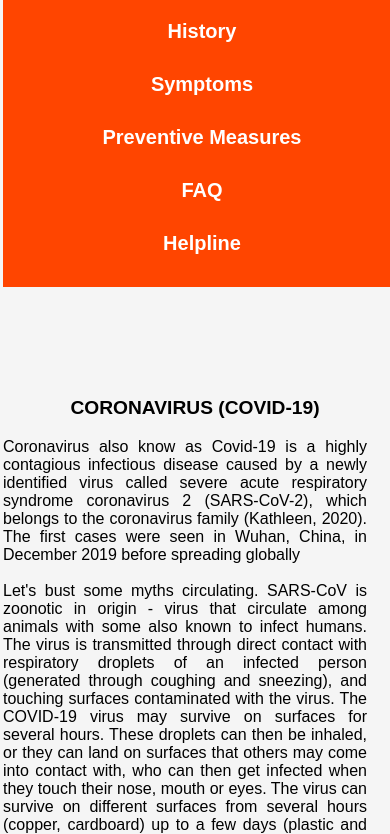
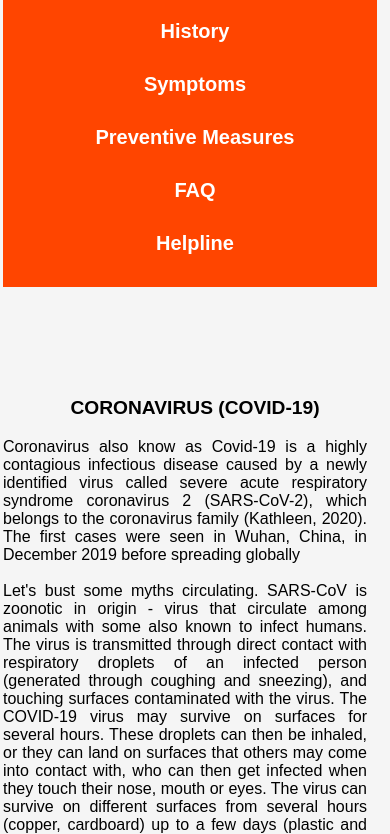
Before and after one commit to therealJimoh/Covid-19-Info, a plain HTML site: page index.html in a window 390 px wide. Shown: the part 95-929 px from the top of the page. Drawn offline with Linux system fonts and the light colour scheme.

Commit message:
Update style.css

```diff
--- a/style.css
+++ b/style.css
@@ -123,7 +123,7 @@ footer {
     }
 
     #nav-bar {
-        width: 100%;
+        width: 370px;
         height: auto;
         position: relative;
     }
```
